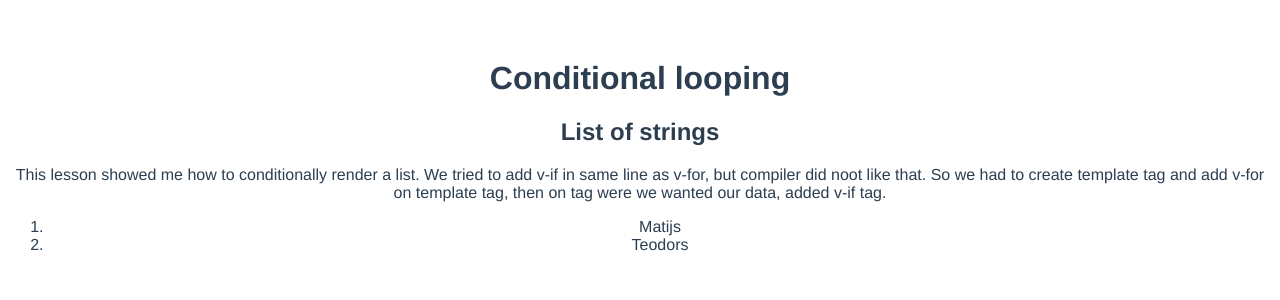
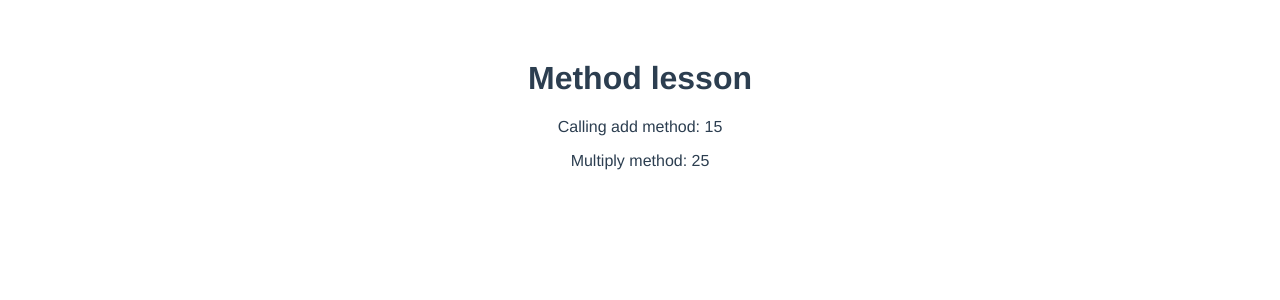
Before and after one commit to Rzaw/vue-js-training, a Vue app: page / in a window 1280 px wide. Shown: the top 300 px of the page. Built offline with nearby package versions, Linux system fonts and the light colour scheme.

Commit message:
Completed method lesson (16). Add new component with methods to add numbers and multiply numbers.

```diff
--- a/src/App.vue
+++ b/src/App.vue
@@ -4,18 +4,21 @@
     <p v-text="name"></p>
     <h1>List tutorial</h1>
     <ListComponent /> -->
-    <ListConditionalLoopComponent />
+    <!-- <ListConditionalLoopComponent /> -->
+    <MethodsLessonComponent />
   </div>
 </template>
 
 <script>
   // import ListComponent from './components/ListComponent.vue'
-  import ListConditionalLoopComponent from './components/ListConditionalLoopComponent.vue'
+  // import ListConditionalLoopComponent from './components/ListConditionalLoopComponent.vue'
+  import MethodsLessonComponent from './components/MethodsLessonComponent.vue'
 export default {
   name: "App",
   components: {
     // ListComponent,
-    ListConditionalLoopComponent
+    // ListConditionalLoopComponent,
+    MethodsLessonComponent
   },
   data() {
     return {
--- /dev/null
+++ b/src/components/MethodsLessonComponent.vue
@@ -0,0 +1,28 @@
+<template>
+  <h1>Method lesson</h1>
+  <p>Calling add method: {{ addThreeNumbers(2, 4, 9) }}</p>
+  <p>Multiply method: {{ multiply(5) }}</p>
+</template>
+
+<script>
+export default {
+  name: "MethodsLessonComponent",
+  data() {
+    return {
+      baseMultiplier: 5,
+    };
+  },
+  methods: {
+    addThreeNumbers(a, b, c) {
+      // if (Number.isInteger(a)) // Should add number check
+      return a + b + c;
+    },
+    multiply(num) {
+      return num * this.baseMultiplier;
+    },
+  },
+};
+</script>
+
+<style>
+</style>
```
